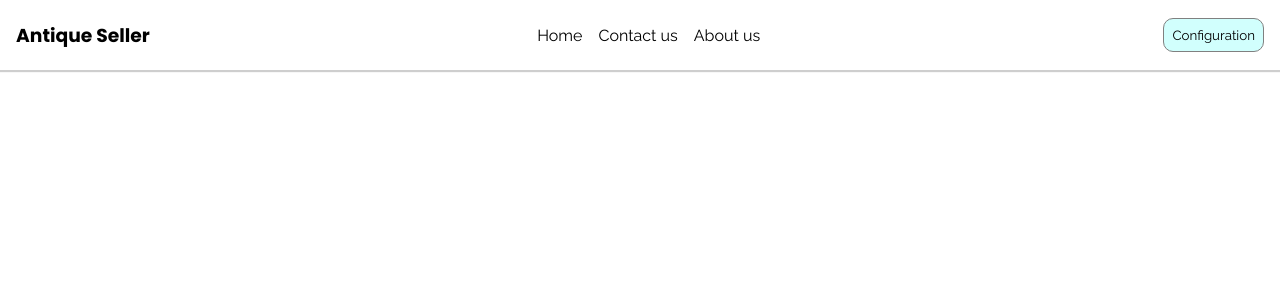
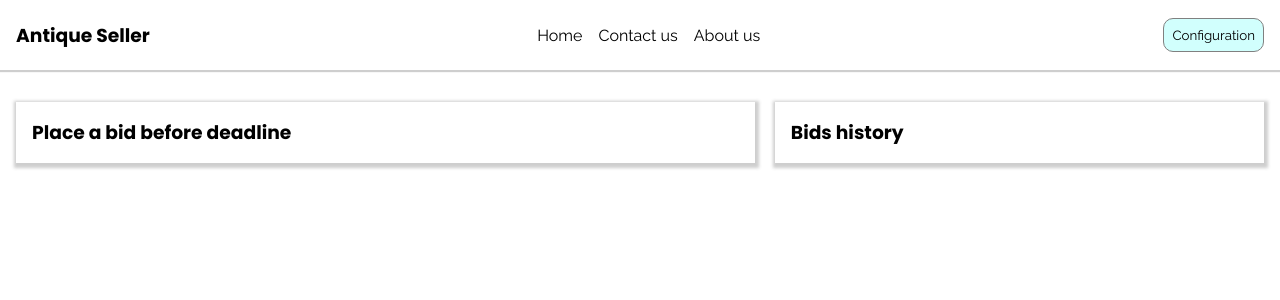
Before and after one commit to xtrmdarc/web-auction-app-react, a React (Create React App) app: page /items/1 in a window 1280 px wide. Shown: the top 300 px of the page. Built offline with nearby package versions, Linux system fonts and the light colour scheme.

Commit message:
Add basic structure for item detail page

```diff
--- a/src/assets/styles/itemDetail.scss
+++ b/src/assets/styles/itemDetail.scss
@@ -1,7 +1,35 @@
 
 @import './variables';
+@import './itemDetail/bidAction.scss';
+@import './itemDetail/bidHistory.scss';
 
 .ItemDetail {
   padding: 0 $closeSpace;
   margin-top: $broadSpace;
+
+  h1 {
+    text-transform: capitalize;
+    font-size: 40px;
+    margin-bottom: $closeSpace;
+  }
+
+  .description {
+    line-height: 24px;
+    font-size: $mediumTextSize;
+  }
+
+  .actionsWrapper {
+    display: flex;
+    justify-content: space-between;
+    margin-top: $broadSpace;
+    width: 100%;
+
+    .BidAction {
+      width: calc(60% - 10px);
+    }
+
+    .BidHistory {
+      width: calc(40% - 10px);
+    }
+  }
 }
--- /dev/null
+++ b/src/assets/styles/itemDetail/bidAction.scss
@@ -0,0 +1,10 @@
+
+@mixin BidAction() {
+  display: flex;
+  padding: $closeSpace;
+  box-shadow: $aboveBoxShadow;
+}
+
+.BidAction {
+  @include BidAction;
+}
--- /dev/null
+++ b/src/assets/styles/itemDetail/bidHistory.scss
@@ -0,0 +1,10 @@
+
+@mixin BidHistory() {
+  display: flex;
+  padding: $closeSpace;
+  box-shadow: $aboveBoxShadow;
+}
+
+.BidHistory {
+  @include BidHistory;
+}
--- a/src/components/Home/ItemsList.js
+++ b/src/components/Home/ItemsList.js
@@ -1,22 +1,12 @@
 import React, { useEffect, useState } from 'react';
 import api from '../../services/api';
-import util from '../../services/util';
 import {withRouter} from 'react-router-dom';
 import {connect} from 'react-redux';
 import { setActiveItem } from '../../actions';
+import CountDown from '../Util/CountDown';
 
 const Item = (props) => {
   const {item, onBidNowClick} = props;
-
-  const [timeRemaining, setTimeRemaining] = useState('');
-
-  useEffect(() => {
-    const timer = setTimeout(() => {
-      setTimeRemaining(util.getTimeRemaining(new Date(item.end_date.replace(' ', 'T'))));
-    }, 1000);
-
-    return () => {clearTimeout(timer)};
-  });
 
   return (
     <div className="Item">
@@ -28,8 +18,7 @@ const Item = (props) => {
           <span>{item.description}</span>
         </div>
       </div>
-
-      <h2>{timeRemaining} </h2>
+      <h2><CountDown endDate={item.end_date} /></h2>
       <h2>${item.last_bid ? item.last_bid.amount : (0.00).toFixed(2)} </h2>
       <button onClick={() => onBidNowClick(item)} className="bidNowButton">
         Bid now
--- /dev/null
+++ b/src/components/ItemDetail/BidAction.js
@@ -0,0 +1,11 @@
+import React from 'react';
+
+const BidAction = (props) => {
+  return (
+    <div className="BidAction">
+      <h3>Place a bid before deadline</h3>
+    </div>
+  );
+}
+
+export default BidAction;
--- /dev/null
+++ b/src/components/ItemDetail/BidHistory.js
@@ -0,0 +1,11 @@
+import React from 'react';
+
+const BidHistory = (props) => {
+  return (
+    <div className="BidHistory">
+      <h3>Bids history</h3>
+    </div>
+  );
+}
+
+export default BidHistory;
--- a/src/components/ItemDetail/index.js
+++ b/src/components/ItemDetail/index.js
@@ -1,15 +1,21 @@
 import React from 'react';
 import {connect} from 'react-redux';
 import '../../assets/styles/itemDetail.scss';
+import BidAction from './BidAction';
+import BidHistory from './BidHistory';
 
 const ItemDetail = props => {
 
   const {activeItem} = props;
-  console.log(props);
+
   return (
     <div className="ItemDetail">
       <h1>{activeItem.item_name}</h1>
-      <p>{activeItem.description}</p>
+      <p className="description">{activeItem.description}</p>
+      <div className="actionsWrapper">
+        <BidAction />
+        <BidHistory />
+      </div>
     </div>
   );
 }
--- /dev/null
+++ b/src/components/Util/CountDown.js
@@ -0,0 +1,22 @@
+import React, { useEffect, useState } from 'react';
+import util from '../../services/util';
+
+const CountDown = (props) => {
+  const {endDate} = props;
+
+  const [timeRemaining, setTimeRemaining] = useState('');
+
+  useEffect(() => {
+    const timer = setTimeout(() => {
+      setTimeRemaining(util.getTimeRemaining(new Date(endDate.replace(' ', 'T'))));
+    }, 1000);
+
+    return () => {clearTimeout(timer)};
+  });
+
+  return (
+    timeRemaining
+  );
+}
+
+export default CountDown;
```
